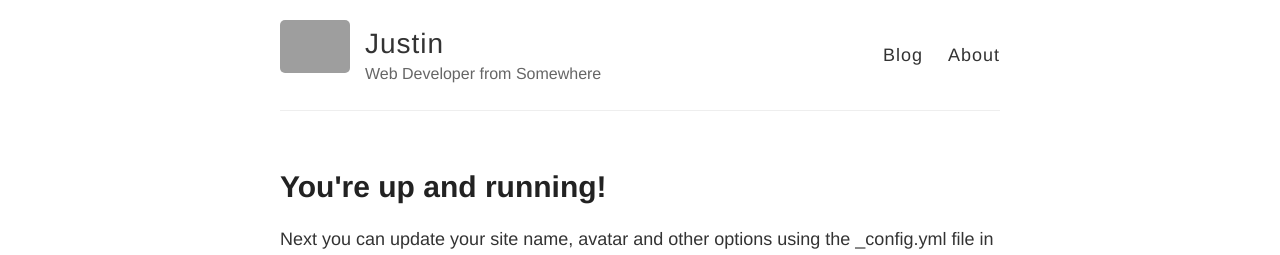
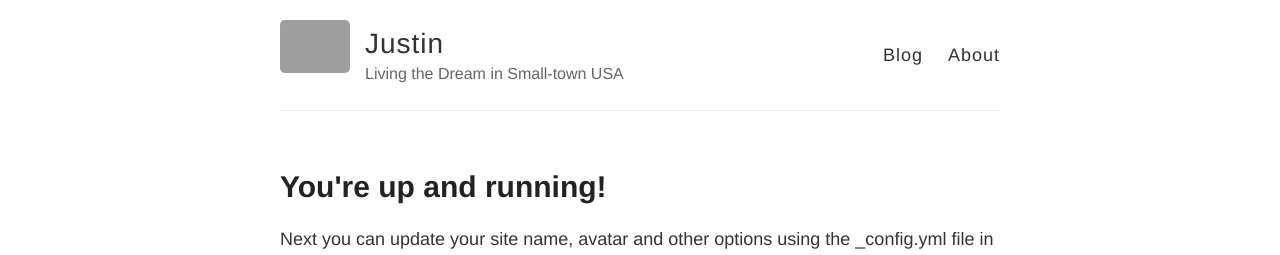
Before and after one commit to lowceiling5611/lowceiling5611.github.io, a Jekyll site: the page built from index.html, in a window 1280 px wide. Shown: the top 255 px of the page. Built offline with Jekyll 4.4.1, drawn with Linux system fonts in a browser that asks for light colours; grey boxes are pictures that could not be loaded.

Commit message:
linked in, description updates
Updated description, LInkedin profile

```diff
--- a/_config.yml
+++ b/_config.yml
@@ -6,7 +6,7 @@
 name: Justin
 
 # Short bio or description (displayed in the header)
-description: Web Developer from Somewhere
+description: Living the Dream in Small-town USA
 
 # URL of your avatar or profile pic (you could use your GitHub profile pic)
 avatar: https://raw.githubusercontent.com/barryclark/jekyll-now/master/images/jekyll-logo.png
@@ -23,7 +23,7 @@ footer-links:
   flickr:
   github: lowceiling5611
   instagram:
-  linkedin: https://www.linkedin.com/in/justin-smith-a031b931
+  linkedin: justin-smith-a031b931
   pinterest:
   rss: # just type anything here for a working RSS icon
   twitter: hashtag_jdawwg
```
